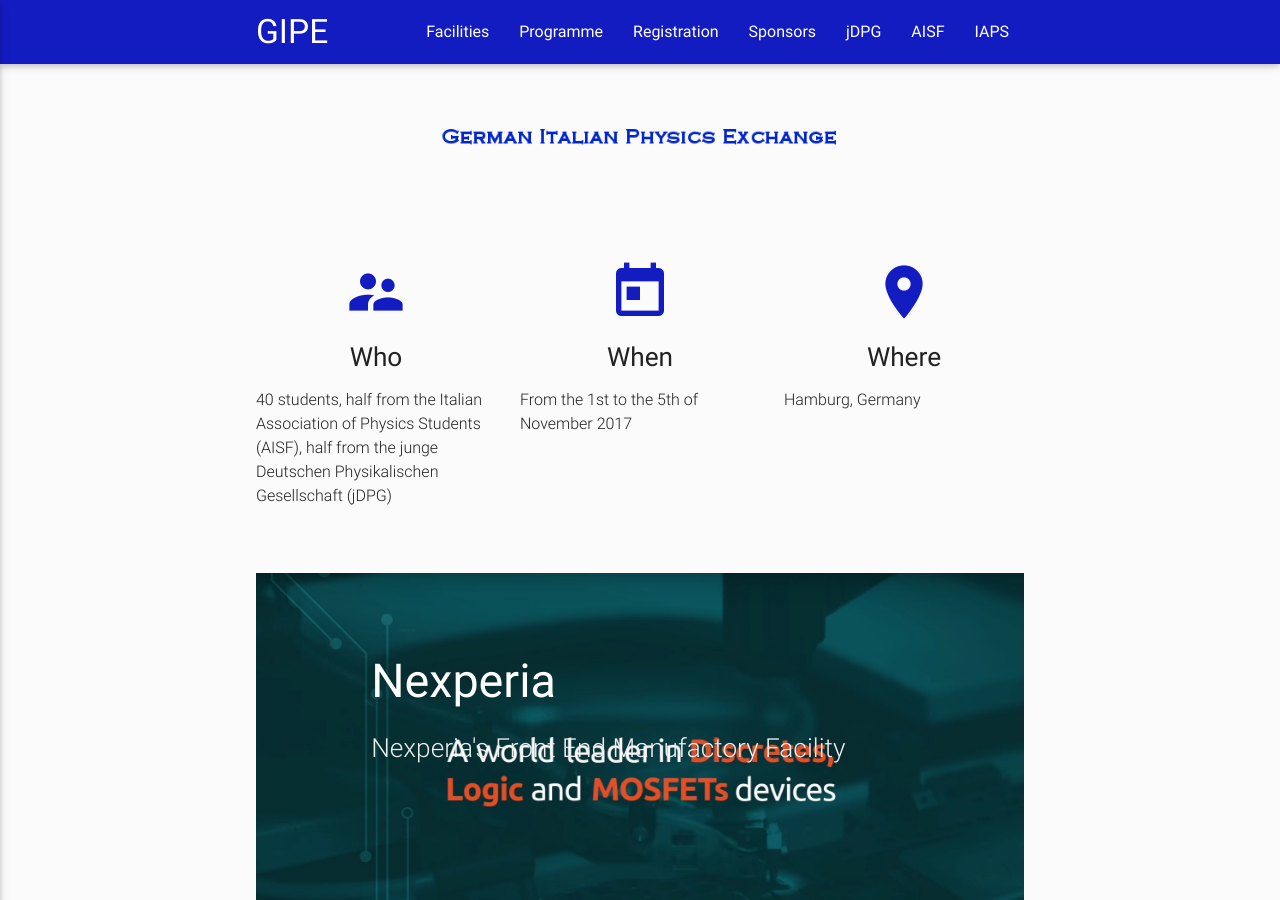
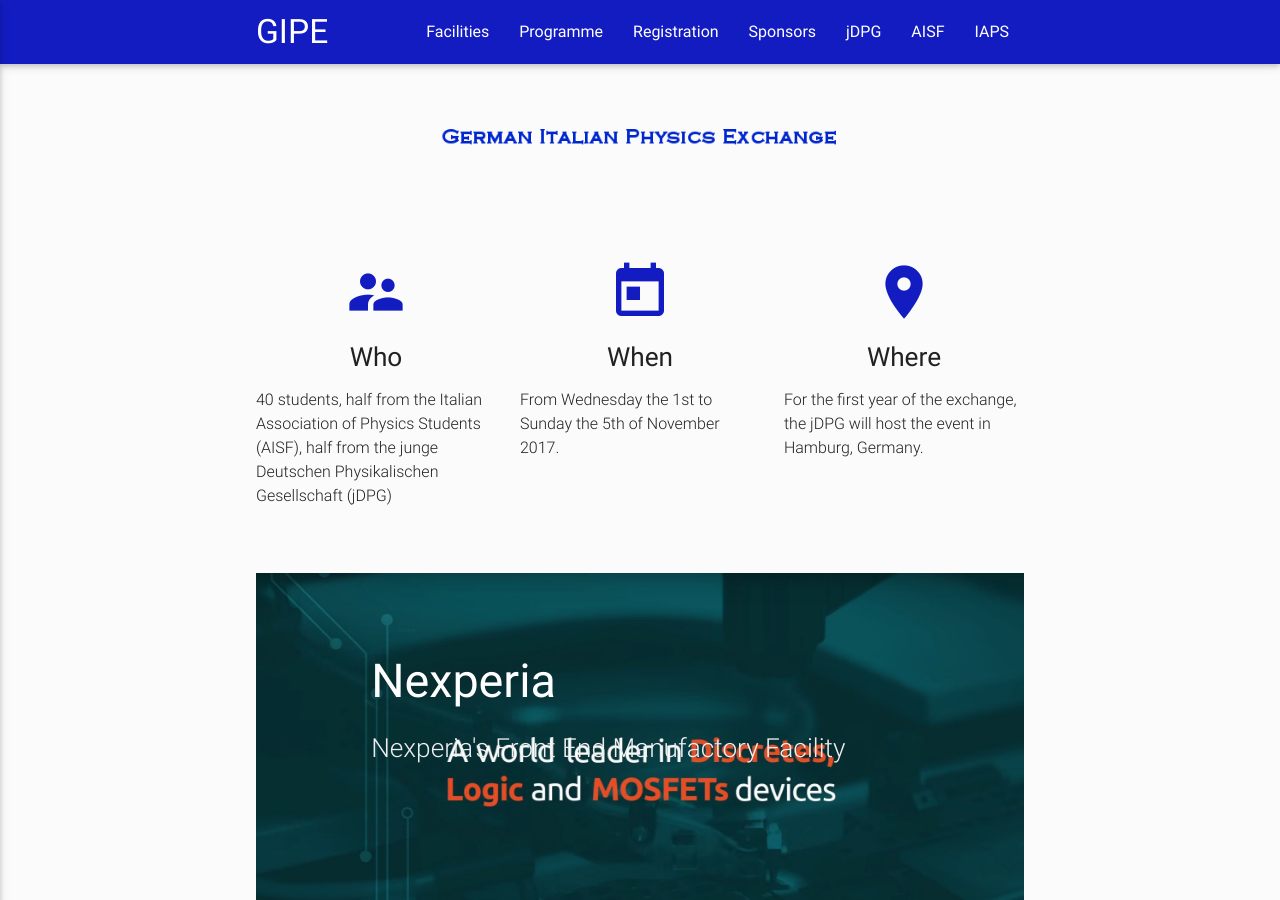
Before and after one commit to eligara/gipe, a Jekyll site: the page built from index.html, in a window 1280 px wide and 900 px high. Built offline with Jekyll 4.4.1, drawn with Linux system fonts in a browser that asks for light colours; nearby versions of some CDN libraries.

Commit message:
aggiornati dati

```diff
--- a/_data/home.yml
+++ b/_data/home.yml
@@ -2,9 +2,9 @@ banner: img/banner.png
 
 who: "40 students, half from the Italian Association of Physics Students (AISF), half from the junge Deutschen Physikalischen Gesellschaft (jDPG)"
 
-when: "From the 1st to the 5th of November 2017"
+when: "From Wednesday the 1st to Sunday the 5th of November 2017."
 
-where: "Hamburg, Germany"
+where: "For the first year of the exchange, the jDPG will host the event in Hamburg, Germany."
 
 slideshow:
   - img: img/nexperia.jpg
```
